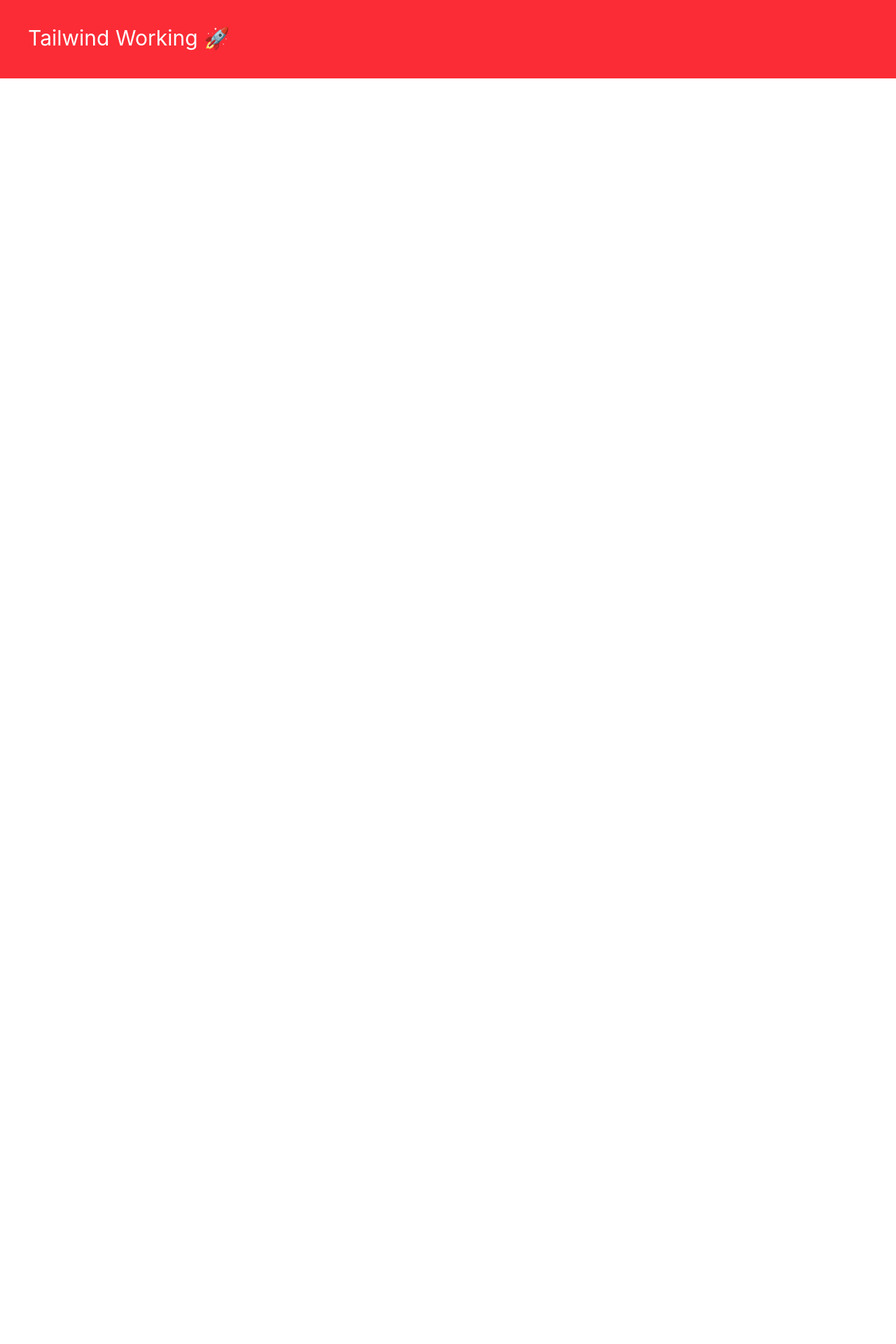
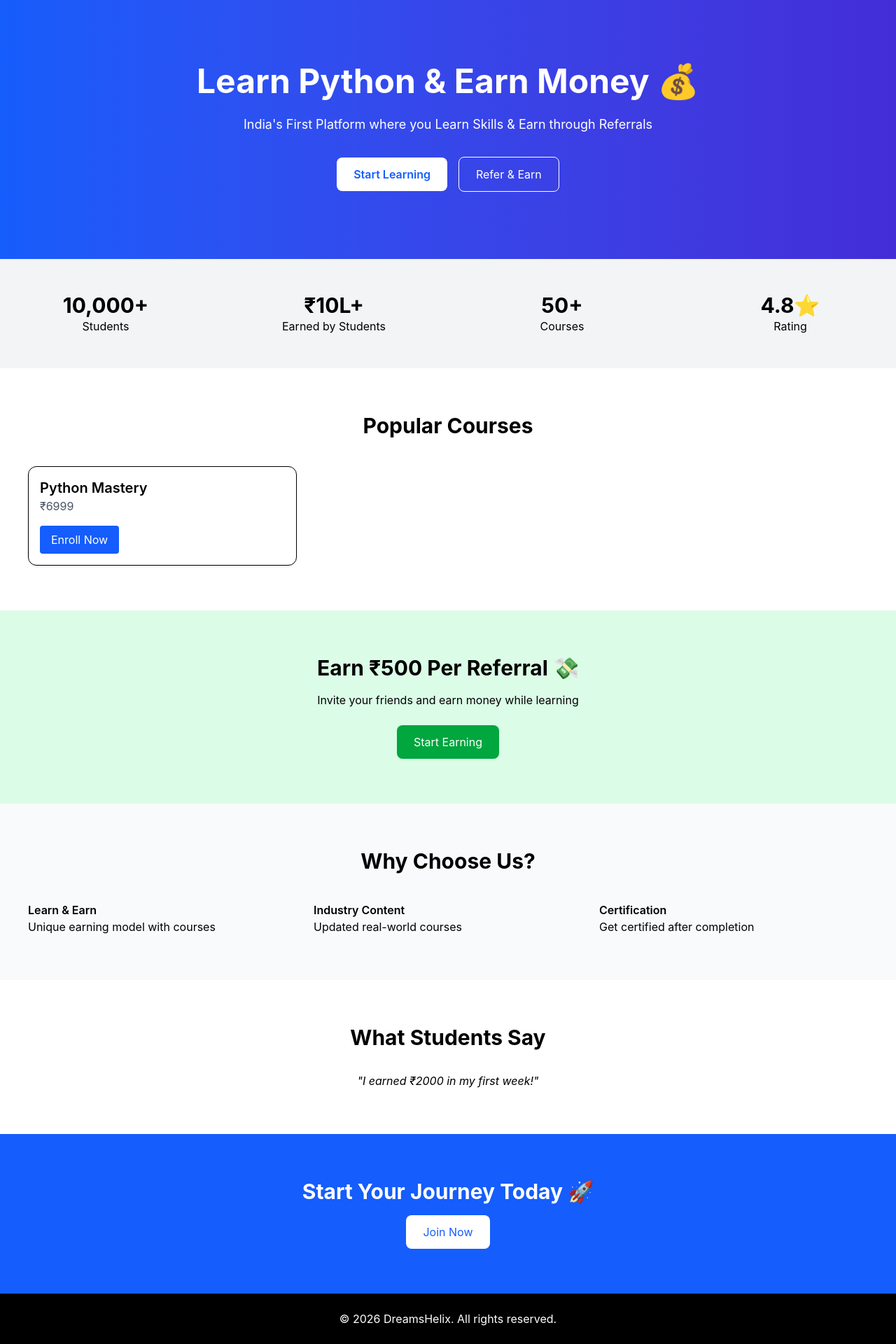
Before and after one commit to mrbin509/dreamshelix, a Next.js app: page / in a window 1280 px wide. Shown: the part 64-1984 px from the top of the page at 70% size. Before the commit the page ends 800 px from the top, so only its background shows below. Built offline with nearby package versions, Linux system fonts and the light colour scheme.

Commit message:
app/page.tsx is changed

```diff
--- a/app/page.tsx
+++ b/app/page.tsx
@@ -1,7 +1,23 @@
+import Hero from "@/components/Hero";
+import Stats from "@/components/Stats";
+import CoursesSection from "@/components/CoursesSection";
+import ReferSection from "@/components/ReferSection";
+import Features from "@/components/Features";
+import Testimonials from "@/components/Testimonials";
+import CTA from "@/components/CTA";
+import Footer from "@/components/Footer";
+
 export default function Home() {
   return (
-    <div className="bg-red-500 text-white text-3xl p-10">
-      Tailwind Working 🚀
-    </div>
+    <>
+      <Hero />
+      <Stats />
+      <CoursesSection />
+      <ReferSection />
+      <Features />
+      <Testimonials />
+      <CTA />
+      <Footer />
+    </>
   );
 }
```
